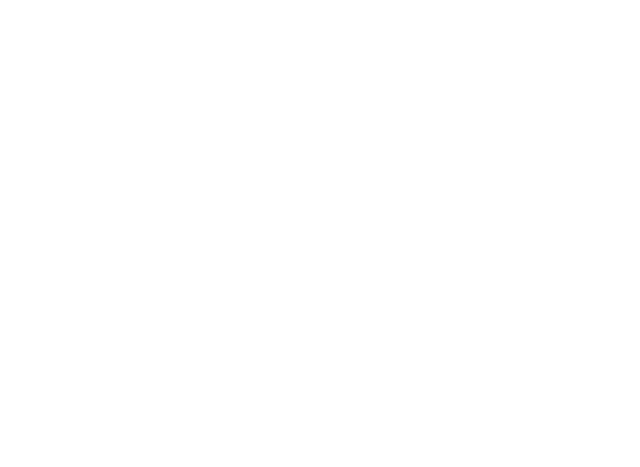
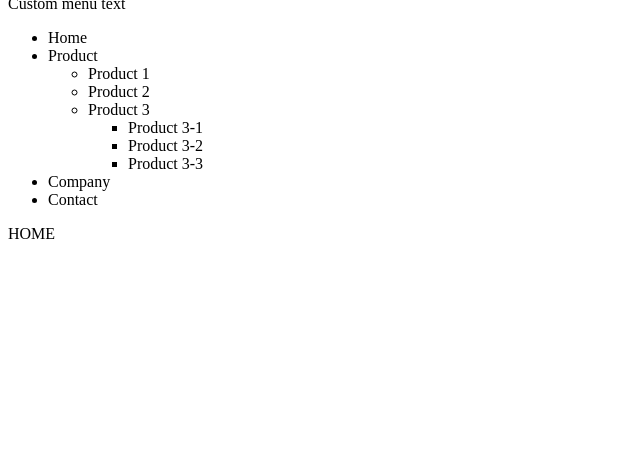
Before and after one commit to marved/erasmus, a Django app: page / in a window 1280 px wide. Before the commit the part shown is empty. Shown: the part 333-800 px from the top of the page, without its empty margins (0-640 px from the left). Run offline with Django 3.2, Linux system fonts and the light colour scheme; some libraries are stand-ins or nearby versions.

Commit message:
Added topBar estructure

```diff
--- /dev/null
+++ b/erasmus/shareErasmus/templates/shareErasmus/base.html
@@ -0,0 +1,35 @@
+{% load staticfiles %}
+<!DOCTYPE html>
+<html>
+<head>
+    <meta charset="UTF-8">
+    <meta name="description" content="">
+    <meta name="author" content="">
+    <meta name="viewport" content="width=device-width" />
+    {% block head_title %}{% endblock %}
+
+    <link rel="stylesheet" href="{% static '/static/shareErasmus/lib/responsee-all/css/components.css' %}">
+    <link rel="stylesheet" href="{% static '/static/shareErasmus/lib/responsee-all/css/responsee.css' %}">
+    <link rel="stylesheet" href="{% static '/static/shareErasmus/lib/responsee-all/owl-carousel/owl.carousel.css' %}">
+    <link rel="stylesheet" href="{% static '/static/shareErasmus/lib/responsee-all/owl-carousel/owl.theme.css' %}">
+    <link href='http://fonts.googleapis.com/css?family=Open+Sans:400,300,600,700,800&subset=latin,latin-ext' rel='stylesheet' type='text/css'>
+
+    <script type="text/javascript" src="{% static '/static/shareErasmus/lib/responsee-all/js/jquery-1.8.3.min.js' %}"></script>
+    <script type="text/javascript" src="{% static '/static/shareErasmus/lib/responsee-all/js/jquery-ui.min.js' %}"></script>
+    <script type="text/javascript" src="{% static '/static/shareErasmus/lib/responsee-all/js/modernizr.js' %}"></script>
+    <script type="text/javascript" src="{% static '/static/shareErasmus/lib/responsee-all/js/responsee.js' %}"></script>
+</head>
+<body class="size-960">
+    <!-- HEADER -->
+    <header>
+        {% include 'topBar.html' %}
+    </header>
+    <section class="line margin">
+        {% block page_body_content %}{% endblock %}
+    </section>
+    <!-- FOOTER -->
+      <footer class="line">
+      </footer>
+
+</body>
+</html>
--- a/erasmus/templates/pages/index.html
+++ b/erasmus/shareErasmus/templates/shareErasmus/pages/index.html
@@ -3,5 +3,5 @@
 {% block head_title %} <title>Home</title> {% endblock %}
 
 {% block page_body_content %}
-	HOME
+	<div>HOME</div>
 {% endblock %}
--- /dev/null
+++ b/erasmus/shareErasmus/templates/shareErasmus/topBar.html
@@ -0,0 +1,41 @@
+{% load staticfiles %}
+<div class="line">
+            <div class="box">
+               <div class="s-6 l-2">
+                  <img src="{% static '/static/shareErasmus/lib/responsee-all/img/logo.png' %}">
+               </div>
+            </div>
+         </div>
+         <!-- TOP NAV -->
+         <div class="line">
+            <nav class="margin-bottom">
+               <p class="nav-text">Custom menu text</p>
+               <div class="top-nav s-12 l-10">
+                  <ul>
+                     <li><a>Home</a></li>
+                     <li>
+                        <a>Product</a>
+                        <ul>
+                           <li><a>Product 1</a></li>
+                           <li><a>Product 2</a></li>
+                           <li>
+                              <a>Product 3</a>
+                              <ul>
+                                 <li><a>Product 3-1</a></li>
+                                 <li><a>Product 3-2</a></li>
+                                 <li><a>Product 3-3</a></li>
+                              </ul>
+                           </li>
+                        </ul>
+                     </li>
+                     <li>
+                        <a>Company</a>
+                     </li>
+                     <li><a>Contact</a></li>
+                  </ul>
+               </div>
+               <div class=" hide-s l-2">
+                  <i class="icon-facebook_circle icon2x right padding"></i>
+               </div>
+            </nav>
+         </div>
--- a/erasmus/shareErasmus/views.py
+++ b/erasmus/shareErasmus/views.py
@@ -4,4 +4,4 @@ from django.views.generic import View
 
 class Home(View):
     def get(self, request):
-        return render(request, "index.html" )
+        return render(request, "pages/index.html" )
--- a/erasmus/templates/base.html
+++ /dev/null
@@ -1,12 +0,0 @@
-<!DOCTYPE html>
-<html>
-<head>
-	<meta charset="UTF-8">
-	<meta name="description" content="">
-    <meta name="author" content="">
-    {% block head_title %}{% endblock %}
-</head>
-<body>
-	{% block page_body_content %}{% endblock %}
-</body>
-</html>
```
Also changed, not shown: erasmus/erasmus/settings.py (+7 -2 lines), erasmus/shareErasmus/migrations/0001_initial.py (added), 2 other files.
